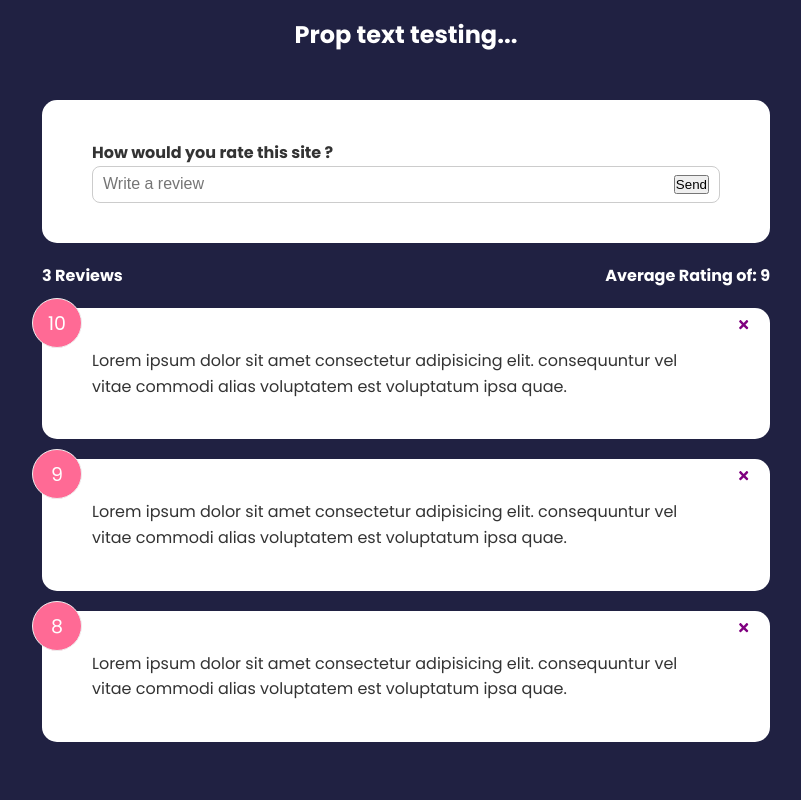
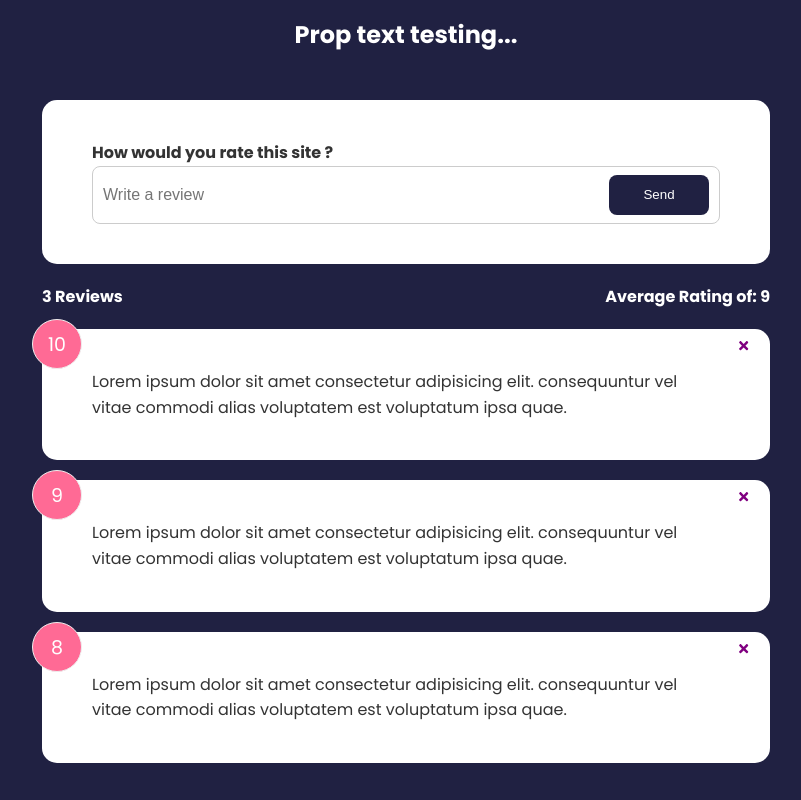
Before and after one commit to nunesxd/react_feedback_app, a React (Create React App) app: page / in a window 1280 px wide. Shown: the whole page, without its empty margins (234-1035 px from the left). Built offline with nearby package versions, Linux system fonts and the light colour scheme; the HTML template or start-up script is replaced by a standard one.

Commit message:
Criação do arquivo Button.jsx

```diff
--- a/src/components/FeedbackForm.jsx
+++ b/src/components/FeedbackForm.jsx
@@ -1,5 +1,6 @@
 import React, { useState } from 'react';
 import Card from './shared/Card'
+import Button from './shared/Button'
 
 function FeedbackForm() {
     const [text, setText] = useState( '' );
@@ -13,7 +14,7 @@
 
                 <div className="input-group">
                     <input onChange={ handleTextChange } type="text" placeholder='Write a review' value={ text } />
-                    <button type="submit">Send</button>
+                    <Button type='submit'>Send</Button>
                 </div>
             </form>
         </Card>
--- /dev/null
+++ b/src/components/shared/Button.jsx
@@ -0,0 +1,25 @@
+import React from 'react'
+import PropTypes from 'prop-types'
+
+function Button({ children, version, type, isDisabled }) {
+  return (
+    <button type={ type } disabled={ isDisabled } className={`btn btn-${ version }`}>
+        { children }
+    </button>
+  )
+}
+
+Button.defaultProps = {
+    version: 'primary',
+    type: 'button',
+    isDisabled: false
+}
+
+Button.propTypes = {
+    children: PropTypes.node.isRequired,
+    version: PropTypes.string,
+    type: PropTypes.string,
+    isDisabled: PropTypes.bool,
+}
+
+export default Button
```
